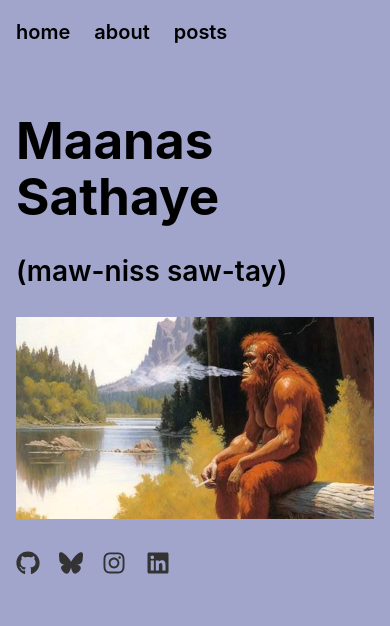
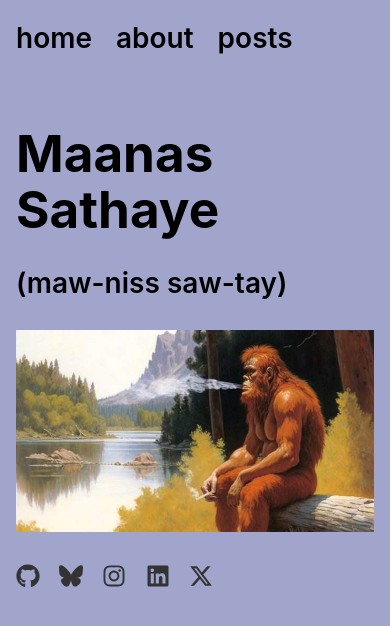
Before and after one commit to MaanasSathaye/msathaye.com, a React (Vite) app in the folder msathaye-console/: page / in a window 390 px wide. Shown: the top 626 px of the page. Built offline with nearby package versions, Linux system fonts and the light colour scheme.

Commit message:
please be the end of styling

```diff
--- a/msathaye-console/src/components/Footer.tsx
+++ b/msathaye-console/src/components/Footer.tsx
@@ -1,6 +1,7 @@
 import { FaGithub, FaInstagram, FaLinkedin } from 'react-icons/fa'
 import { SiBluesky } from 'react-icons/si'
 import '../css/Footer.css'
+import { FaXTwitter } from 'react-icons/fa6'
 
 const Footer = () => {
   return (
@@ -21,6 +22,9 @@ const Footer = () => {
       >
         <FaLinkedin className='icon' />
       </a>
+      <a href='https://x.com/MaanasSathaye' target='_blank' rel='noopener noreferrer'>
+        <FaXTwitter className='icon' />
+      </a>
     </div>
   )
 }
--- a/msathaye-console/src/css/App.css
+++ b/msathaye-console/src/css/App.css
@@ -221,11 +221,20 @@ hr {
 
   .navigation {
     margin-bottom: 3rem;
-    font-size: 20px;
+    font-size: 28px;
   }
 
   ol {
     padding-left: 1.5rem;
+  }
+
+  .content-section h3:not(.book-title) {
+    font-size: 18px;
+    line-height: 1.5;
+  }
+
+  .book-title {
+    font-size: 18px;
   }
 }
 
```
